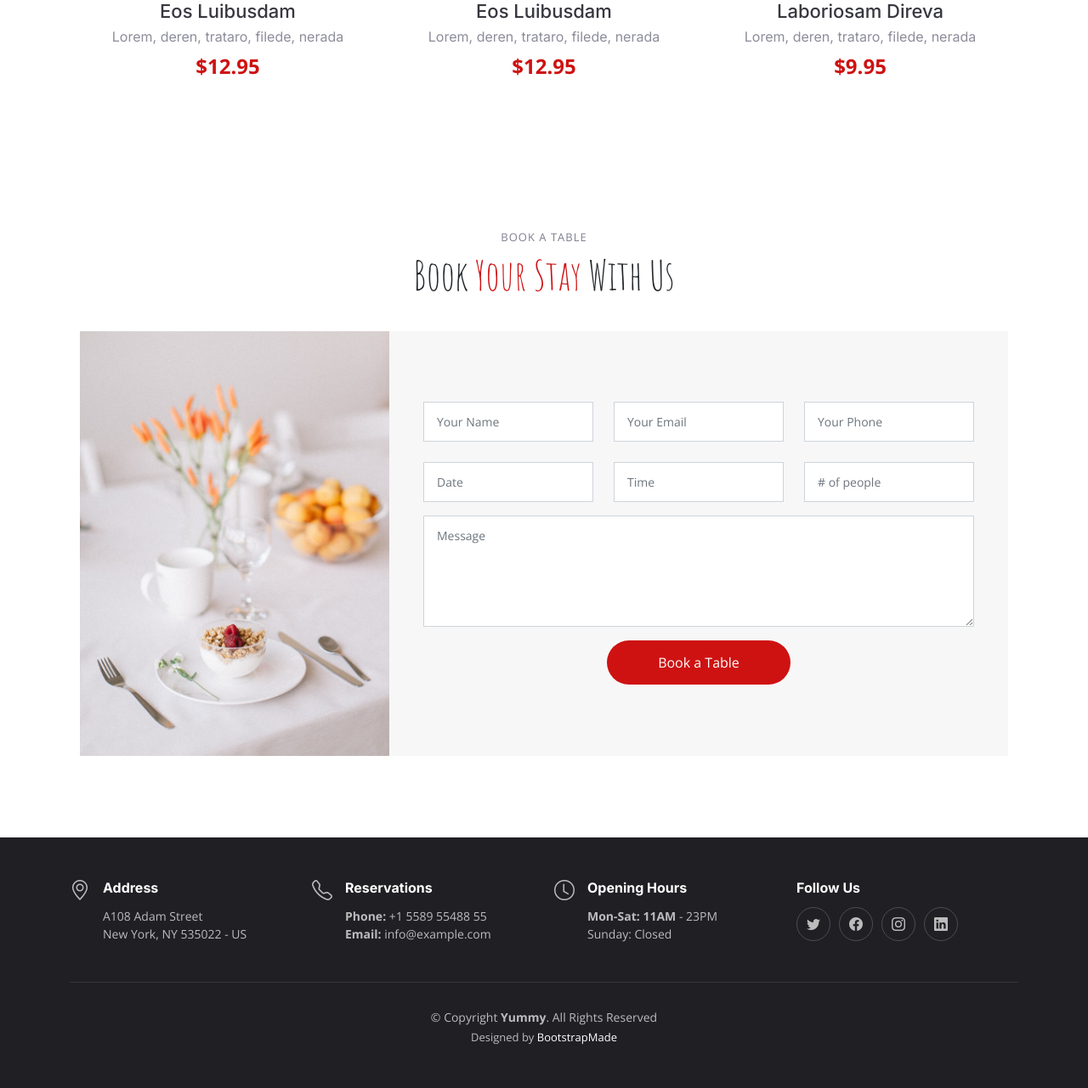
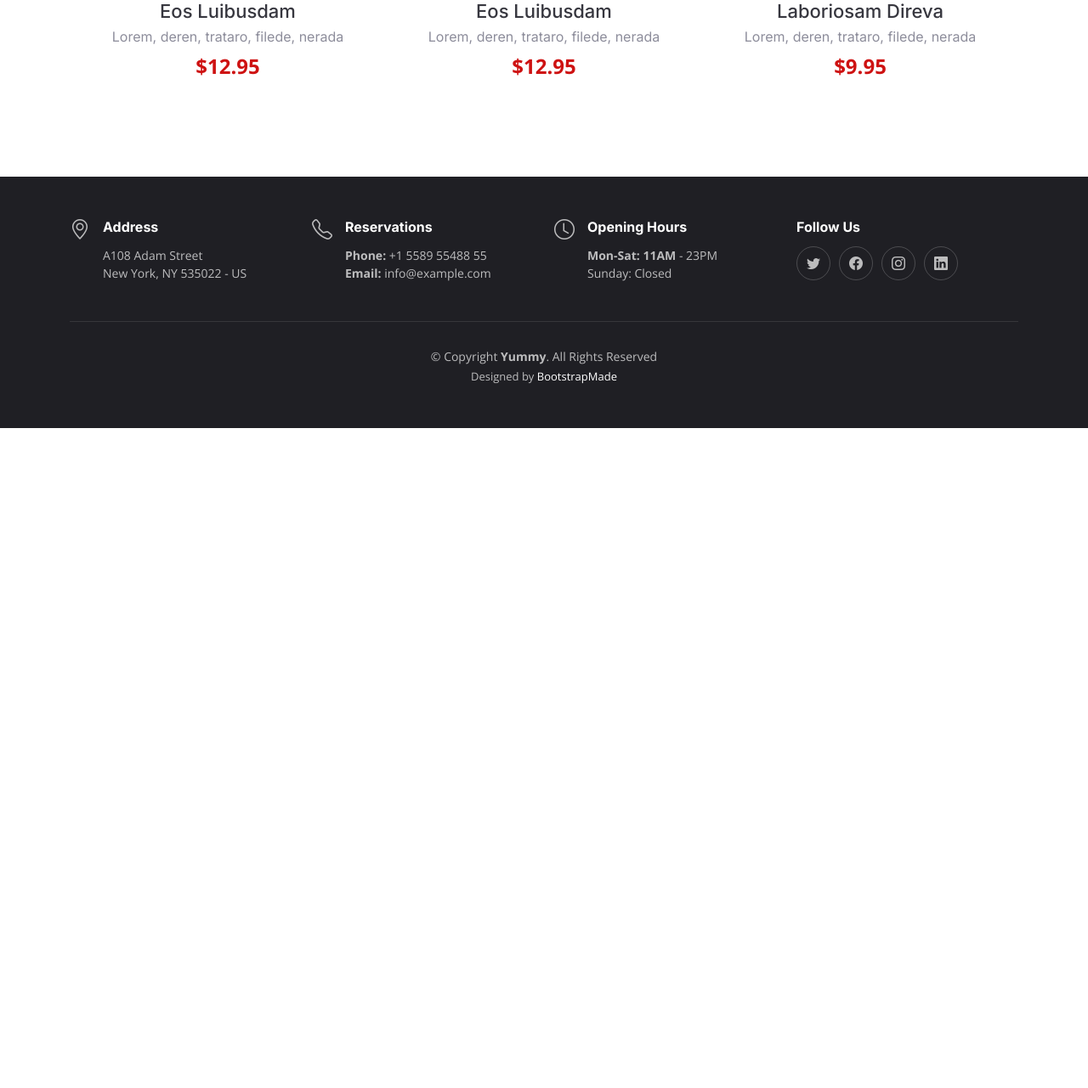
Before and after one commit to nikolliervin/PizzaWebApp, an ASP.NET Core app: page / in a window 1280 px wide. Shown: the part 1697-2978 px from the top of the page at 85% size. After the commit the page ends 2201 px from the top, so only its background shows below. Run offline with ASP.NET Core 8, Linux system fonts and the light colour scheme; some libraries are stand-ins or nearby versions.

```diff
--- a/PizzaWebApp/Views/Home/Index.cshtml
+++ b/PizzaWebApp/Views/Home/Index.cshtml
@@ -380,68 +380,9 @@
     </section><!-- End Menu Section -->
 
 
-    <!-- ======= Book A Table Section ======= -->
-    <section id="book-a-table" class="book-a-table">
-      <div class="container" data-aos="fade-up">
-
-        <div class="section-header">
-          <h2>Book A Table</h2>
-          <p>Book <span>Your Stay</span> With Us</p>
-        </div>
-
-        <div class="row g-0">
-
-          <div class="col-lg-4 reservation-img" style="background-image: url(assets/img/reservation.jpg);" data-aos="zoom-out" data-aos-delay="200"></div>
-
-          <div class="col-lg-8 d-flex align-items-center reservation-form-bg">
-            <form action="forms/book-a-table.php" method="post" role="form" class="php-email-form" data-aos="fade-up" data-aos-delay="100">
-              <div class="row gy-4">
-                <div class="col-lg-4 col-md-6">
-                  <input type="text" name="name" class="form-control" id="name" placeholder="Your Name" data-rule="minlen:4" data-msg="Please enter at least 4 chars">
-                  <div class="validate"></div>
-                </div>
-                <div class="col-lg-4 col-md-6">
-                  <input type="email" class="form-control" name="email" id="email" placeholder="Your Email" data-rule="email" data-msg="Please enter a valid email">
-                  <div class="validate"></div>
-                </div>
-                <div class="col-lg-4 col-md-6">
-                  <input type="text" class="form-control" name="phone" id="phone" placeholder="Your Phone" data-rule="minlen:4" data-msg="Please enter at least 4 chars">
-                  <div class="validate"></div>
-                </div>
-                <div class="col-lg-4 col-md-6">
-                  <input type="text" name="date" class="form-control" id="date" placeholder="Date" data-rule="minlen:4" data-msg="Please enter at least 4 chars">
-                  <div class="validate"></div>
-                </div>
-                <div class="col-lg-4 col-md-6">
-                  <input type="text" class="form-control" name="time" id="time" placeholder="Time" data-rule="minlen:4" data-msg="Please enter at least 4 chars">
-                  <div class="validate"></div>
-                </div>
-                <div class="col-lg-4 col-md-6">
-                  <input type="number" class="form-control" name="people" id="people" placeholder="# of people" data-rule="minlen:1" data-msg="Please enter at least 1 chars">
-                  <div class="validate"></div>
-                </div>
-              </div>
-              <div class="form-group mt-3">
-                <textarea class="form-control" name="message" rows="5" placeholder="Message"></textarea>
-                <div class="validate"></div>
-              </div>
-              <div class="mb-3">
-                <div class="loading">Loading</div>
-                <div class="error-message"></div>
-                <div class="sent-message">Your booking request was sent. We will call back or send an Email to confirm your reservation. Thank you!</div>
-              </div>
-              <div class="text-center"><button type="submit">Book a Table</button></div>
-            </form>
-          </div><!-- End Reservation Form -->
-
-        </div>
-
-      </div>
-    </section><!-- End Book A Table Section -->
 
 
 
-    <!-- ======= Contact Section ======= -->
 
 
   </main><!-- End #main -->
```
